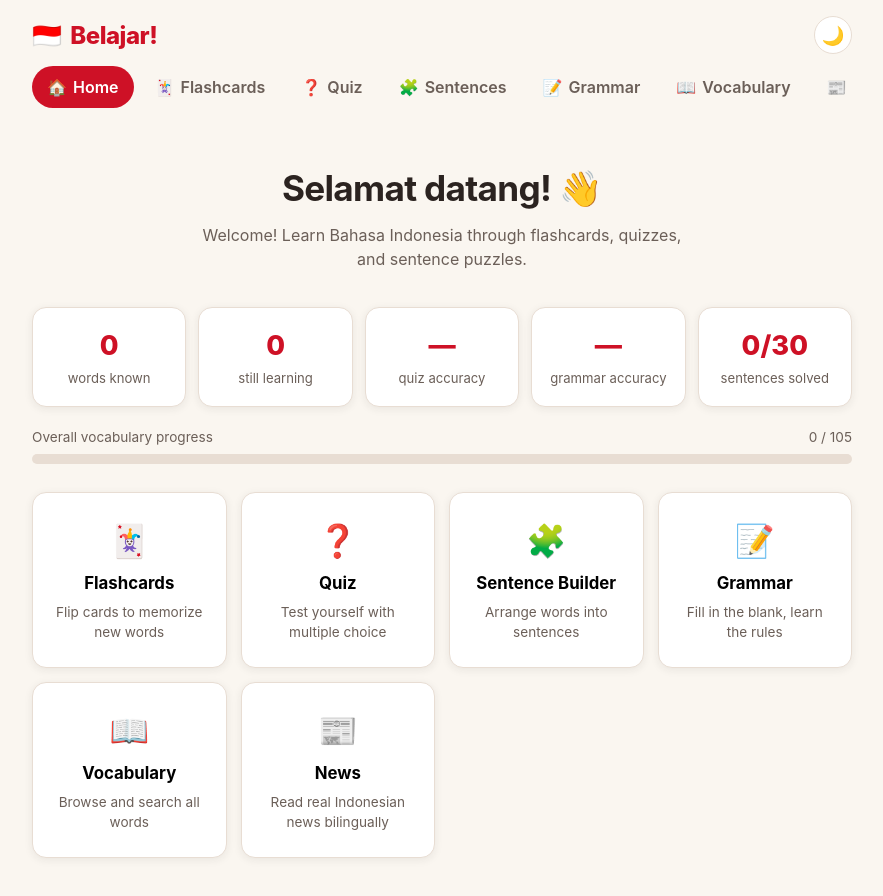
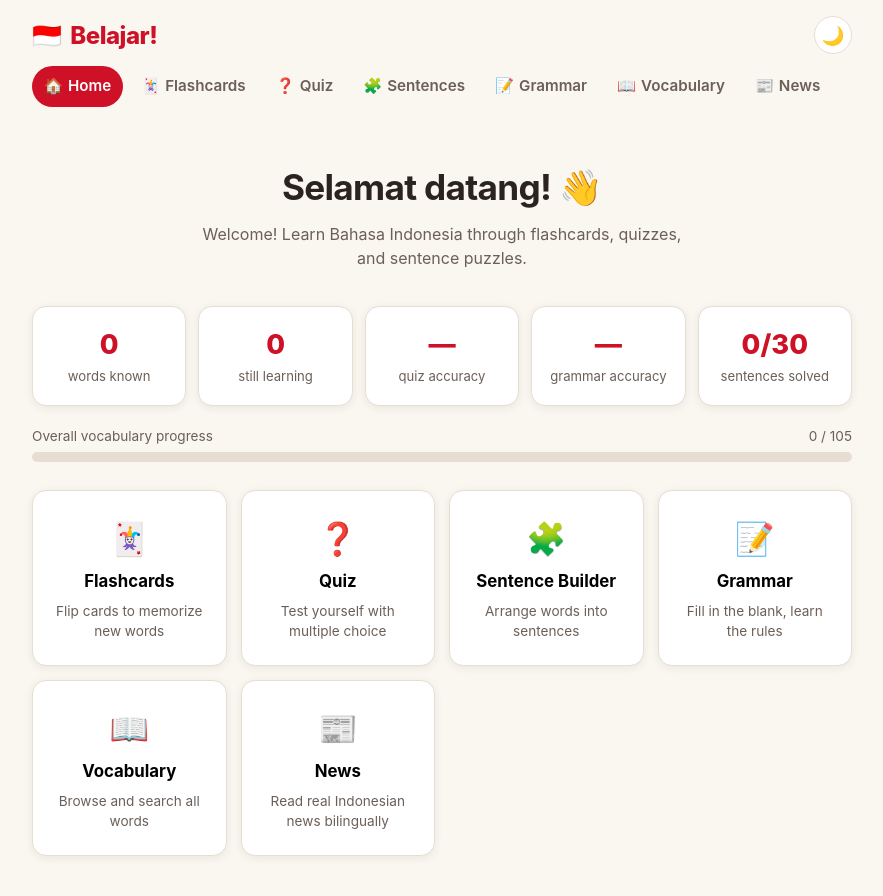
Before and after one commit to pinardy/learn-bahasa-indonesia, a React (Vite) app: page / in a window 1280 px wide. Shown: the top 896 px of the page, without its empty margins (198-1081 px from the left). Built offline with nearby package versions, Linux system fonts and the light colour scheme.

Commit message:
fix: nav button alignment due to icon being cut off

```diff
--- a/src/App.css
+++ b/src/App.css
@@ -52,13 +52,14 @@
 .nav-btn {
   display: flex;
   align-items: center;
-  gap: 6px;
+  gap: 5px;
   white-space: nowrap;
   flex-shrink: 0;
   border: 1px solid transparent;
   background: none;
   border-radius: 999px;
-  padding: 8px 14px;
+  padding: 8px 11px;
+  font-size: 0.95rem;
   color: var(--ink-soft);
   font-weight: 600;
   transition: background 0.15s, color 0.15s;
@@ -1209,13 +1210,13 @@
   }
 
   .nav-btn {
-    padding: 8px 10px;
-    font-size: 0.88rem;
+    padding: 8px 9px;
+    font-size: 0.86rem;
     gap: 4px;
   }
 }
 
-@media (max-width: 720px) {
+@media (max-width: 768px) {
   .nav-label {
     display: none;
   }
```
